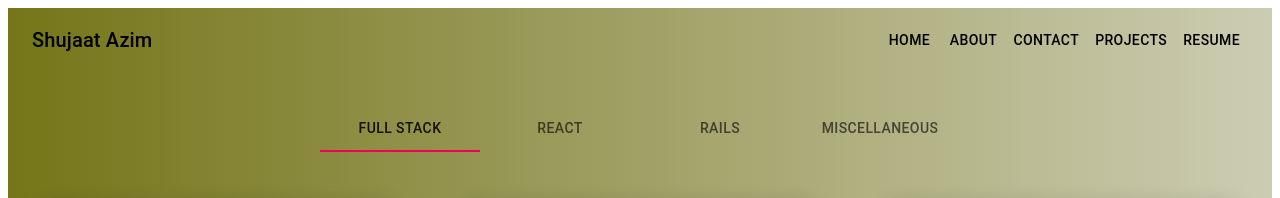
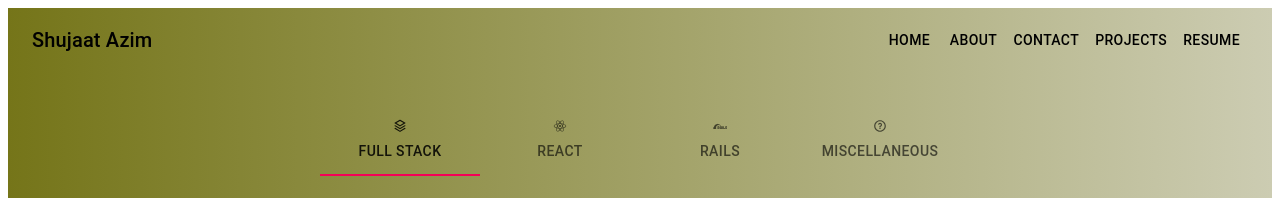
Before and after one commit to ShujaatAzim/Portfolio, a React (Create React App) app: page /projects in a window 1280 px wide. Shown: the top 198 px of the page. Built offline with nearby package versions, Linux system fonts and the light colour scheme.

Commit message:
Added icons to tabs on project page, and adjusted CSS to compensate.

```diff
--- a/src/App.css
+++ b/src/App.css
@@ -45,6 +45,6 @@
 }
 
 .project-cards {
-  margin-top: 3rem;
+  padding-top: 3rem;
   padding-bottom: 3rem;
 }
--- a/src/Components/ProjectsTabBar.js
+++ b/src/Components/ProjectsTabBar.js
@@ -3,6 +3,8 @@ import { makeStyles } from '@material-ui/core/styles';
 import Paper from '@material-ui/core/Paper';
 import Tabs from '@material-ui/core/Tabs';
 import Tab from '@material-ui/core/Tab';
+import { RiStackLine, RiReactjsFill, RiQuestionLine } from 'react-icons/ri';
+import { SiRails } from 'react-icons/si';
 
 const useStyles = makeStyles({
   root: {
@@ -24,11 +26,11 @@ const ProjectsTabBar = props => {
 
   return (
     <Paper className={classes.root} elevation={0} style={{ backgroundColor: "transparent", borderRadius: "0px", marginTop: "2rem" }}>
-      <Tabs value={value} onChange={handleChange} centered>
-        <Tab label="Full Stack" />
-        <Tab label="React" />
-        <Tab label="Rails" />
-        <Tab label="Miscellaneous" />
+      <Tabs value={value} onChange={handleChange} centered style={{ flexDirection: "row" }}>
+        <Tab label="Full Stack" icon={<RiStackLine />} />
+        <Tab label="React" icon={<RiReactjsFill />} />
+        <Tab label="Rails" icon={<SiRails />} />
+        <Tab label="Miscellaneous" icon={<RiQuestionLine />} />
       </Tabs>
     </Paper>
   );
--- a/src/Pages/Projects.js
+++ b/src/Pages/Projects.js
@@ -10,7 +10,7 @@ const Projects = () => {
   const [view, setView] = useState("full stack")
 
   return (
-    <div style={{ height: "80vh" }}>
+    <div style={{ height: "79.6vh" }}>
       <div>
         <ProjectsTabBar setView={setView} />
       </div>
```
